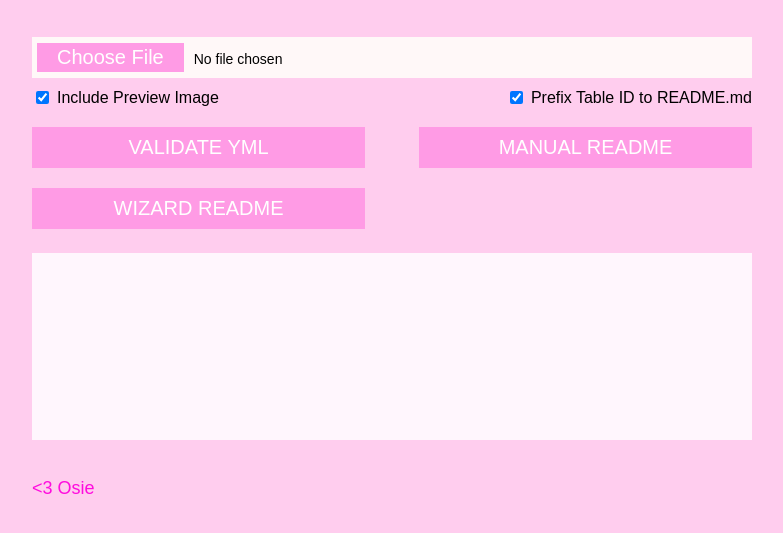
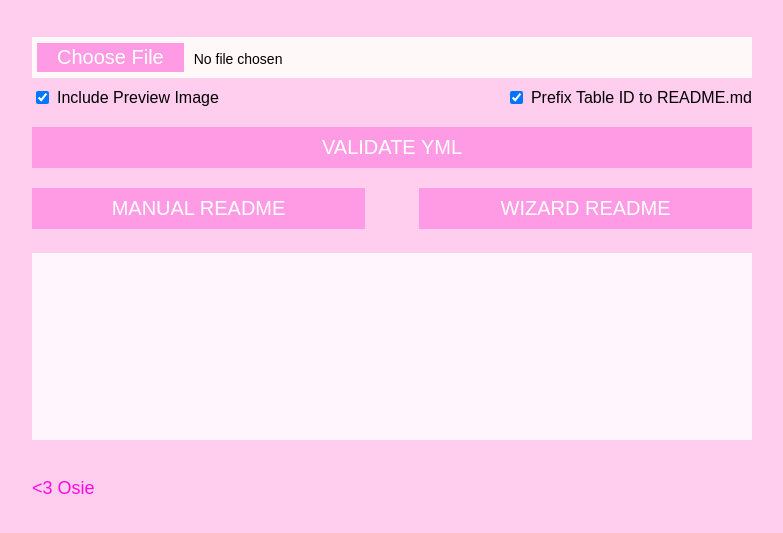
Before and after one commit to TheOminousOsie/VPXS_4KP_Readme_Gen, a website with bundled scripts: page index.html in a window 1280 px wide. Shown: the part 83-616 px from the top of the page, without its empty margins (248-1031 px from the left). Built offline with nearby package versions, Linux system fonts and the light colour scheme.

Commit message:
Slight css tweaks

```diff
--- a/styles.css
+++ b/styles.css
@@ -141,14 +141,13 @@ html.dark-mode #darkModeOverlay {
 }
 
 .validate-btn {
-    width: 100%;
+    width: 100% !important;
     height: 41px;
     background-color: #FF9BE5;
     color: white;
     font-size: clamp(16px, 4vw, 20px);
     border: none;
     cursor: pointer;
-    margin-bottom: 10px;
 }
 
 @media (min-width: 600px) {
```
